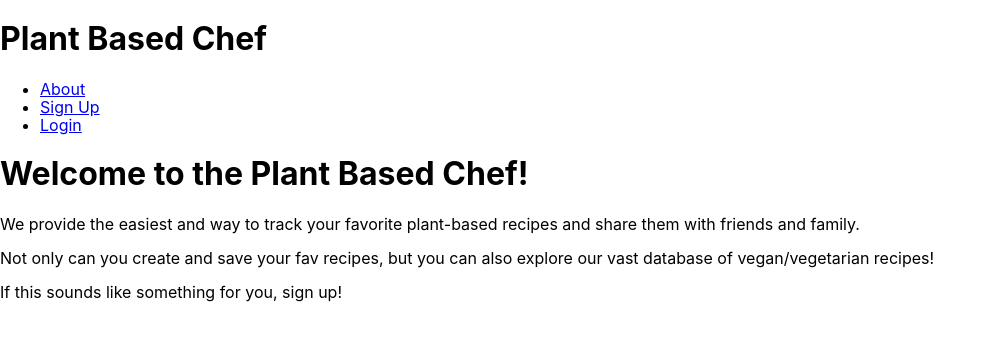
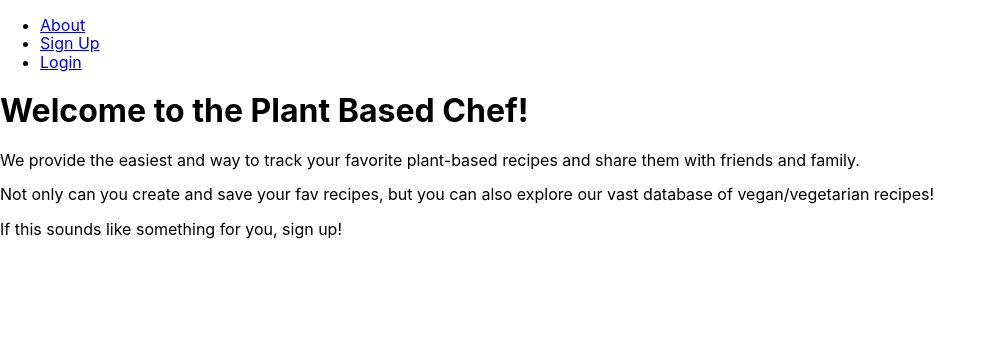
Before and after one commit to bthornton505/Plantify, a React (Create React App) app in the folder pbc-client/: page / in a window 1280 px wide. Shown: the top 340 px of the page, without its empty margins (0-996 px from the left). Built offline with nearby package versions, Linux system fonts and the light colour scheme.

Commit message:
removed header from this file

```diff
--- a/pbc-client/src/App.js
+++ b/pbc-client/src/App.js
@@ -30,7 +30,6 @@ class App extends Component {
 
     const guestViews = (
       <div>
-      <h1>Plant Based Chef</h1>
         <Navigation isAuthenticated={isAuthenticated}/>
         <Route exact path="/" component={LandingPage} />
         <Route exact path="/signup" component={Signup} />
@@ -40,8 +39,7 @@ class App extends Component {
 
     const userViews = (
       <div>
-        <h1>Plant Based Chef</h1>
-        <Navigation isAuthenticated={isAuthenticated} user={user}/>
+        <Navigation isAuthenticated={isAuthenticated}/>
         <Route exact path="/" component={LandingPage} />
         <Route exact path="/user_profile" render={() => <UserProfile user={user} />} />
         <Route exact path="/my_recipes" render={() => <MyRecipes user={user} />} />
```
